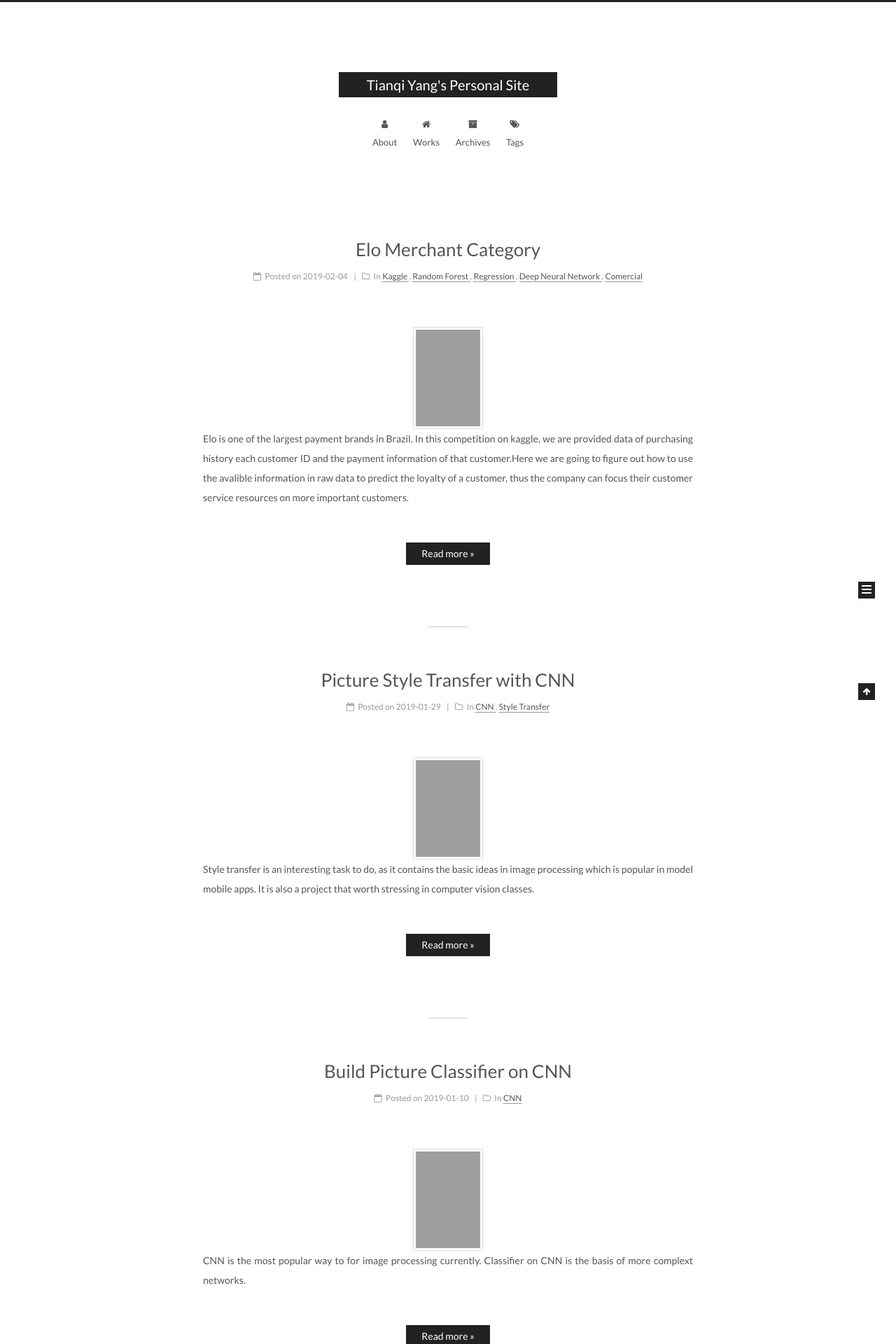
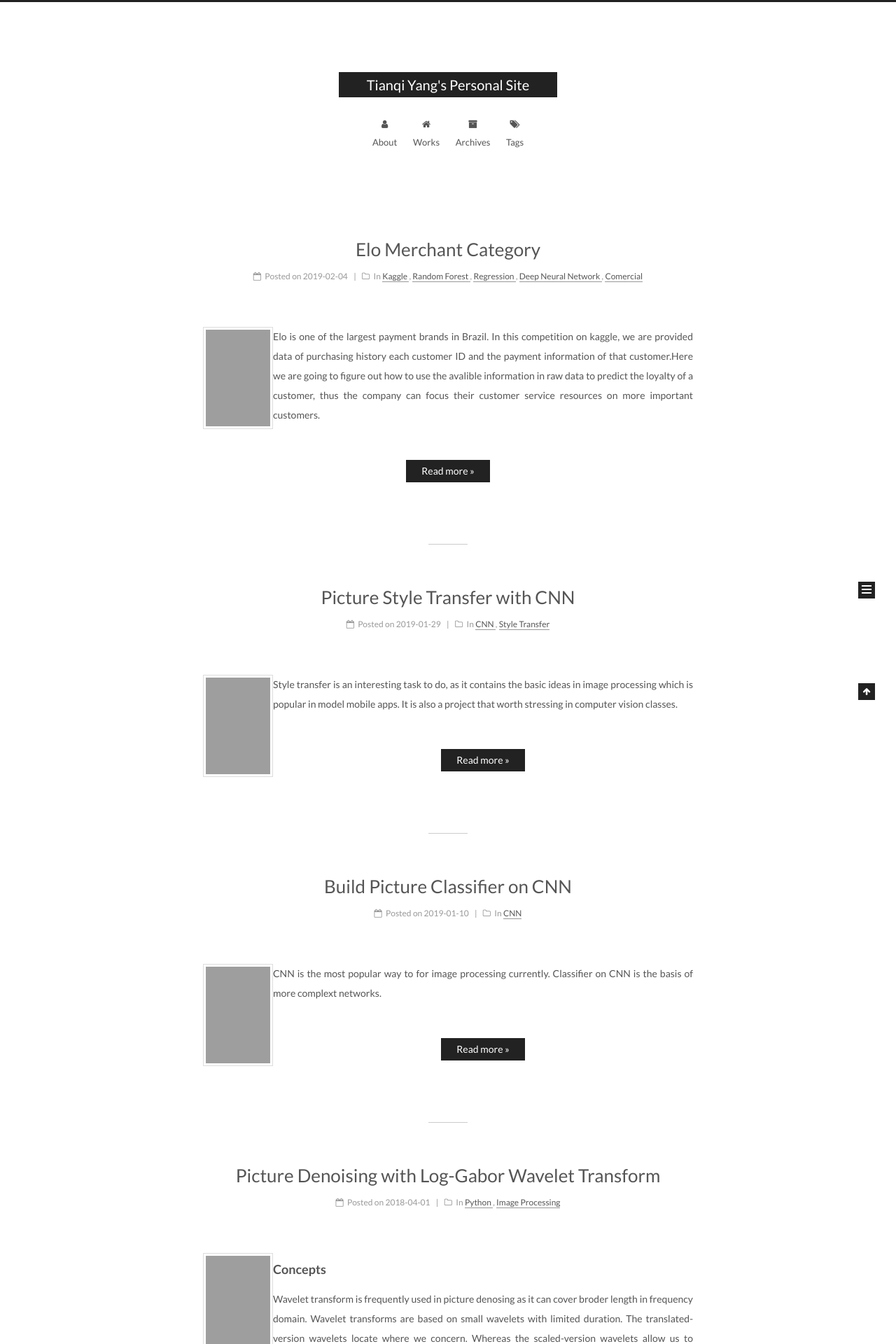
Before and after one commit to bruceyoungsysu/bruceyoungsysu.github.io, a Jekyll site: the page built from index.html, in a window 1280 px wide. Shown: the top 1920 px of the page at 70% size. Built offline with Jekyll 4.4.1, drawn with Linux system fonts in a browser that asks for light colours; the list of posts is cut into pages by our own code; grey boxes are pictures that could not be loaded.

Commit message:
add img style

```diff
--- a/_sass/_common/components/post/post-gallery.scss
+++ b/_sass/_common/components/post/post-gallery.scss
@@ -22,4 +22,7 @@
 
 .fancybox-close, .fancybox-close:hover { border: none; }
 
-.post-image-overview {width: 100px}
+.post-image-overview {
+  width: 100px;
+  float:left;
+}
```
